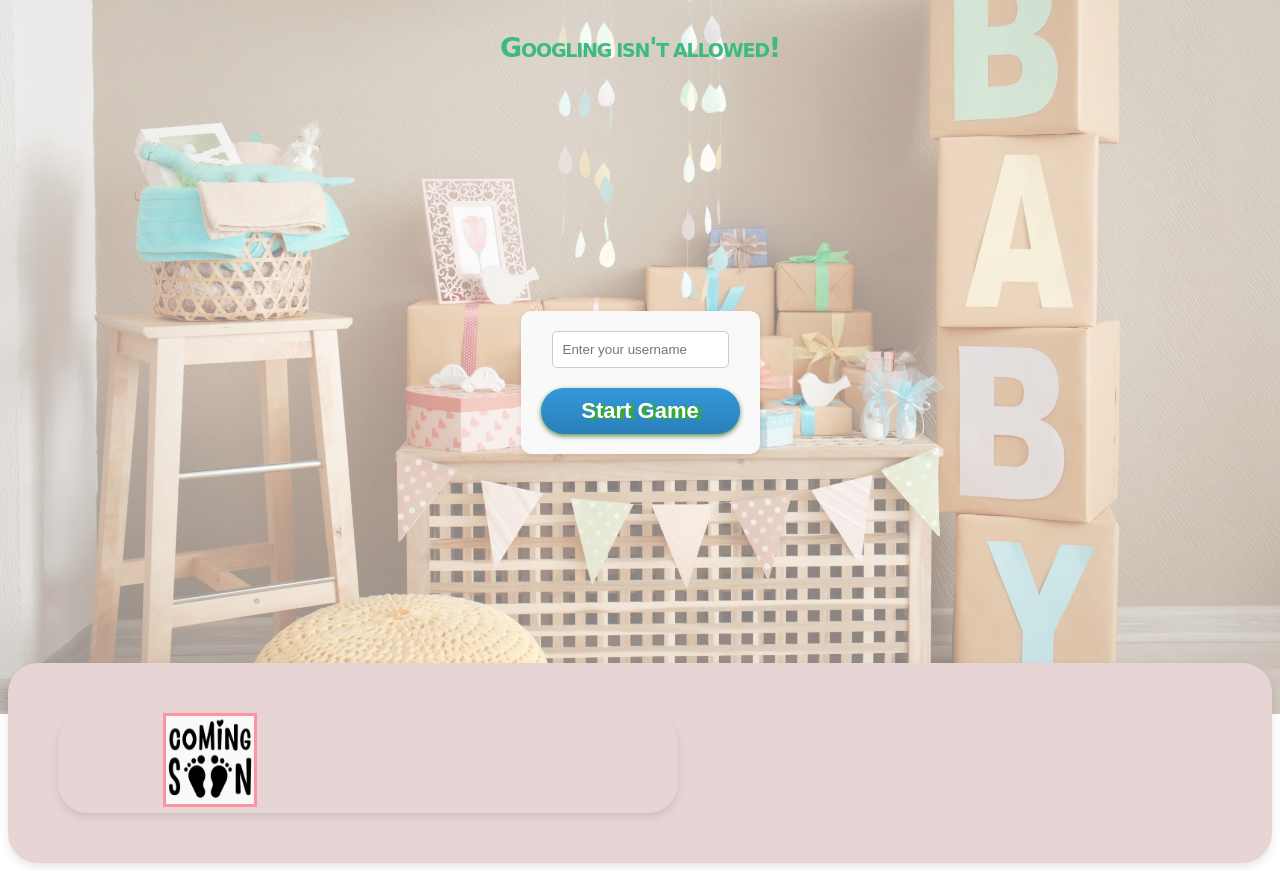
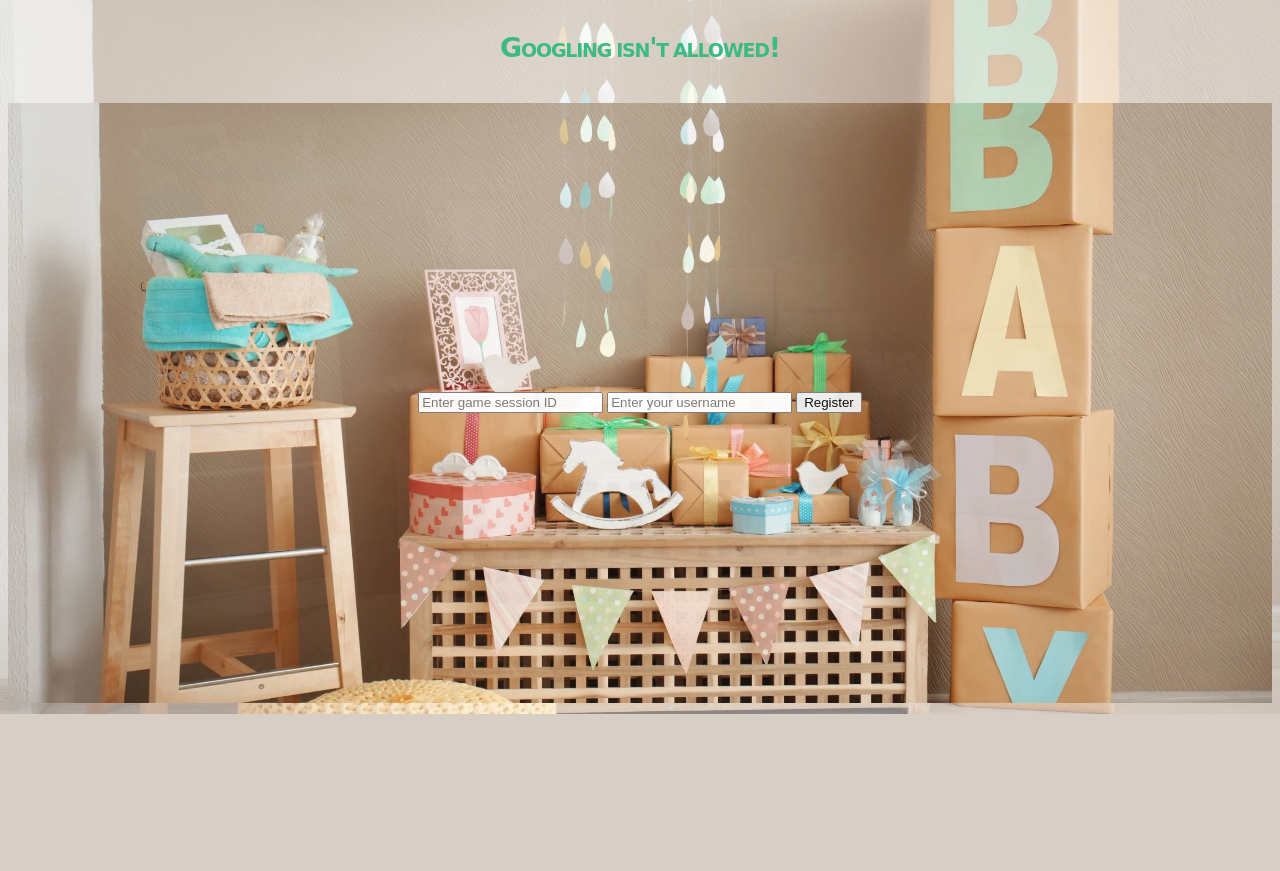
Before and after one commit to MrVido/bingo, a Flask app: page / in a window 1280 px wide. Shown: the part 86-957 px from the top of the page. After the commit the page ends 800 px from the top, so only its background shows below. Run offline with Flask 2, Linux system fonts and the light colour scheme.

Commit message:
modified:   .gitignore 	modified:   app/__pycache__/app.cpython-311.pyc 	new file:   app/admin_routes.py 	modified:   app/app.py 	new file:   app/game_routes.py 	new file:   app/models.py 	modified:   app/static/css/styles.css 	modified:   app/static/images/stamp.png 	modified:   app/static/js/script.js 	new file:   app/templates/2index.html 	modified:   app/templates/admin.html 	modified:   app/templates/index.html 	new file:   instance/bingo_game.db 	modified:   requirements.txt

```diff
--- a/app/app.py
+++ b/app/app.py
@@ -1,9 +1,70 @@
 from flask import Flask, jsonify, render_template, request
 from flask_cors import CORS
 import random
+from flask_sqlalchemy import SQLAlchemy
+import uuid
 
 app = Flask(__name__)
 CORS(app)
+app.secret_key = '123456789'
+app.config['SQLALCHEMY_DATABASE_URI'] = 'sqlite:///bingo_game.db'
+app.config['SQLALCHEMY_TRACK_MODIFICATIONS'] = False
+db = SQLAlchemy(app)
+
+class GameSession(db.Model):
+    id = db.Column(db.Integer, primary_key=True)
+    unique_id = db.Column(db.String(36), unique=True, nullable=False, default=lambda: str(uuid.uuid4()))
+    status = db.Column(db.String(10), default='waiting')
+
+class User(db.Model):
+    id = db.Column(db.Integer, primary_key=True)
+    username = db.Column(db.String(80), unique=True, nullable=False)
+    session_id = db.Column(db.Integer, db.ForeignKey('game_session.id'), nullable=True)
+    session = db.relationship('GameSession', back_populates='users')
+
+GameSession.users = db.relationship('User', order_by=User.id, back_populates='session')
+
+# Initialize database tables directly within app context, replacing @app.before_first_request
+with app.app_context():
+    db.create_all()
+
+@app.route('/admin/new_session', methods=['POST'])
+def new_session():
+    session = GameSession()
+    db.session.add(session)
+    db.session.commit()
+    return jsonify({'success': True, 'session_id': session.unique_id}), 201
+
+
+
+@app.route('/register', methods=['POST'])
+def register_user():
+    username = request.form.get('username')
+    session_id = request.form.get('session_id')
+
+    game_session = GameSession.query.filter_by(unique_id=session_id).first()
+    if not game_session or game_session.status != 'waiting':
+        return jsonify({'success': False, 'error': 'Invalid or closed session'}), 400
+
+    if username and not User.query.filter_by(username=username, session_id=game_session.id).first():
+        user = User(username=username, session=game_session)
+        db.session.add(user)
+        db.session.commit()
+        return jsonify({'success': True, 'username': username})
+    else:
+        return jsonify({'success': False, 'error': 'Username is taken or invalid'}), 400
+
+@app.route('/admin/start_game', methods=['POST'])
+def start_game():
+    session_id = request.form.get('session_id')
+    game_session = GameSession.query.filter_by(unique_id=session_id).first()
+    if game_session and game_session.status == 'waiting':
+        game_session.status = 'in_progress'
+        db.session.commit()
+        return jsonify({'success': True, 'message': 'Game started'}), 200
+    else:
+        return jsonify({'success': False, 'error': 'Session not found or already started'}), 400
+
 
 # List of Bingo images (file names without extension)
 bingo_items = [
@@ -44,5 +105,6 @@ def generate_board():
     game = BingoGame()
     return jsonify({'username': username, 'board': game.board})
 
+
 if __name__ == '__main__':
     app.run(debug=True)
--- a/app/static/css/styles.css
+++ b/app/static/css/styles.css
@@ -4,19 +4,15 @@
     display: flex;
     justify-content: center;
     align-items: center;
-    height: 70vh;
+    height: 75vh;
+    background-image: url(../images/baby_shower.webp);
+    background-size: cover;
+    background-position: center;
+    opacity: 0.92; /* Adjust the opacity value (0 to 1) */
+    z-index: -1;
 }
 
-.board {
-    display: grid;
-    grid-template-columns: repeat(5, 100px);
-    grid-gap: 5px;
-    box-shadow: 0 4px 8px rgba(0, 0, 0, 0.1);
-    background-color: #e7d5d5;
-    padding: 50px; /* Add padding around the bingo board */
-    border-radius: 30px;
-    margin: 0 auto; /* Center the bingo board horizontally */
-}
+
 .btnGenerate {
     background: #3498db;
     background-image: -webkit-linear-gradient(top, #3498db, #2980b9);
@@ -44,7 +40,7 @@
 }
 
 
-  .btnGenerate:hover {
+.btnGenerate:hover {
     background: #3cb0fd;
     background-image: -webkit-linear-gradient(top, #3cb0fd, #3498db);
     background-image: -moz-linear-gradient(top, #3cb0fd, #3498db);
@@ -53,6 +49,13 @@
     background-image: linear-gradient(to bottom, #3cb0fd, #3498db);
     text-decoration: none;
   }
+
+.btnGenerate.disabled {
+    background: #ccc;
+    cursor: not-allowed;
+    display: hidden;
+}
+
 .header_container {
     text-align: center;
 
@@ -97,21 +100,6 @@ h3 {
     text-transform: none;
     z-index: 2;
 }
-.cell {
-    width: 100px;
-    height: 100px;
-    border: 1px solid rgb(94, 60, 60);
-    display: flex;
-    align-items: center;
-    justify-content: center;
-    position: relative;
-}
-
-.cell img {
-    width: 100%;
-    height: 100%;
-    object-fit: cover; /* Ensure the image covers the entire cell */
-}
 
 .letter {
     position: absolute;
@@ -120,25 +108,8 @@ h3 {
     font-weight: bold;
     font-size: 16px;
 }
-/* Add styling for the bingo header */
-/* Add styling for the bingo header */
-@keyframes stamp {
-    0% { transform: scale(1); }
-    50% { transform: scale(1.2); }
-    100% { transform: scale(1); }
-}
 
-.stamped {
-    animation: stamp 0.5s ease-in-out;
-    border: 6px solid red;
-}
-.stamp {
-    position: absolute;
-    width: 88px; /* Adjust size as needed */
-    height: 88px;
-    z-index: 53;
-    border:3px solid rgb(253, 148, 166);
-}
+
 #username-form {
     max-width: 400px; /* Limit form width for better aesthetics */
     margin: 20px auto; /* Center form horizontally and add some space from the top */
@@ -169,3 +140,72 @@ h3 {
 #username-form button:hover {
     background-image: linear-gradient(to bottom, #3cb0fd, #2980b9); /* Slightly lighter shade */
 }
+
+.board-grid {
+    display: grid;
+    background-color: #e7d5d5;
+    box-shadow: 0 4px 8px rgba(121, 46, 46, 0.6);
+    grid-template-columns: repeat(5, 100px); /* Creates a 5x5 grid */
+    grid-gap: 5px; /* Adjust based on your preference */
+    justify-content: center; /* Center the grid horizontally */
+    align-items: center;
+    padding: 30px;
+    margin: 0 ; /* Align items vertically */
+    background-image: linear-gradient(to right, #f79999 0%, #fceec1 25%, #fceeb2 50%, #fffdcb 75%, #f1e7b6 100%);
+}
+
+.board-row {
+    display: contents; /* This makes .board-row effectively invisible but allows its children to be part of the grid */
+}
+
+.cell {
+    width: 100px; /* Width of each cell */
+    height: 100px; /* Height of each cell, adjust as needed */
+    display: flex;
+    justify-content: center; /* Center content horizontally */
+    align-items: center; /* Center content vertically */
+    border: 1px solid rgb(94, 60, 60);
+    overflow: hidden; /* Hide overflow to ensure images don't go over the border */
+    position: relative;
+    box-shadow: 3px 3px 5px rgba(0, 0, 0, 0.2); /* Adjust as needed */
+
+}
+.cell:hover {
+    background-color: #f9f9f9; /* Lighten on hover */
+    box-shadow: 5px 5px 10px rgba(0, 0, 0, 0.3); /* Increase shadow for depth */
+}
+.cell img {
+    width: 100%; /* Ensure image covers the full width of the cell */
+    height: 100%; /* Ensure image covers the full height of the cell */
+
+    object-fit: fill; /* Cover the available cell space, cropping the image if necessary */
+}
+
+@keyframes stamp {
+    0% { transform: scale(1); }
+    50% { transform: scale(1.2); }
+    100% { transform: scale(1); }
+}
+
+.stamped {
+    animation: stamp 0.5s ease-in-out;
+    border: 6px solid red;
+}
+.stamp {
+    position: absolute;
+    width: 8px; /* Adjust size as needed */
+    height: 8px;
+    z-index: 53;
+    border:3px solid rgb(253, 148, 166);
+}
+.stamped::after {
+    content: url('/static/images/stamp.png'); /* Adjust the path as needed */
+    position: absolute;
+    margin: 2px;
+    top: 48%;
+    left: 10%;
+    transform: translate(50%, -50%); /* Center the stamp */
+    width: 60%; /* Scaled to fit within the cell, considering padding */
+    height: auto; /* Maintain aspect ratio */
+    z-index: 1;
+}
--- a/app/templates/index.html
+++ b/app/templates/index.html
@@ -1,14 +1,10 @@
 <!DOCTYPE html>
 <html lang="en">
 <head>
-    <meta charset="UTF-8" />
-    <meta name="viewport" content="width=device-width, initial-scale=1.0" />
-    <title>Bingo Game</title>
-    <link
-      rel="stylesheet"
-      type="text/css"
-      href="{{ url_for('static', filename='css/styles.css') }}"
-    />
+    <meta charset="UTF-8">
+    <meta name="viewport" content="width=device-width, initial-scale=1.0">
+    <title>Bingo Game - User Registration</title>
+    <link rel="stylesheet" type="text/css" href="{{ url_for('static', filename='css/styles.css') }}">
 </head>
 <body>
     <div class="header_container">
@@ -16,26 +12,11 @@
         <h3>Googling isn't allowed!</h3>
     </div>
     <div class="container">
-      <form id="username-form">
-        <input
-          type="text"
-          id="username"
-          name="username"
-          placeholder="Enter your username"
-        />
-        <button type="submit" class="btnGenerate">Start Game</button>
+        <form id="registration-form">
+            <input type="text" id="session-id" name="session_id" placeholder="Enter game session ID" />
+            <input type="text" id="username" name="username" placeholder="Enter your username" />
+            <button type="submit" class="btnRegister">Register</button>
         </form>
-    </div>
-    <div class="board">
-      <div id="bingo-board" class="board"></div>
-      <div id="inside-board">
-        <img
-          src="{{ url_for('static', filename='images/stamp.png') }}"
-          class="stamp"
-          id="stamp"
-          alt="Stamp"
-        />
-      </div>
     </div>
     <script src="{{ url_for('static', filename='js/script.js') }}"></script>
 </body>
--- a/requirements.txt
+++ b/requirements.txt
@@ -1,2 +1,3 @@
 Flask==2.1.2
 flask-cors==4.0.0
+Flask-SQLAlchemy==-3.1.1
```
Also changed, not shown: app/admin_routes.py (added, +22 -0 lines), app/game_routes.py (added, +28 -0 lines), app/models.py (added, +42 -0 lines), app/static/js/script.js (+19 -18 lines), app/templates/2index.html (added, +42 -0 lines), app/templates/admin.html (+24 -6 lines), app/static/images/stamp.png, instance/bingo_game.db (added), 1 other file. Lines whose indentation alone changed are shown as unchanged.
